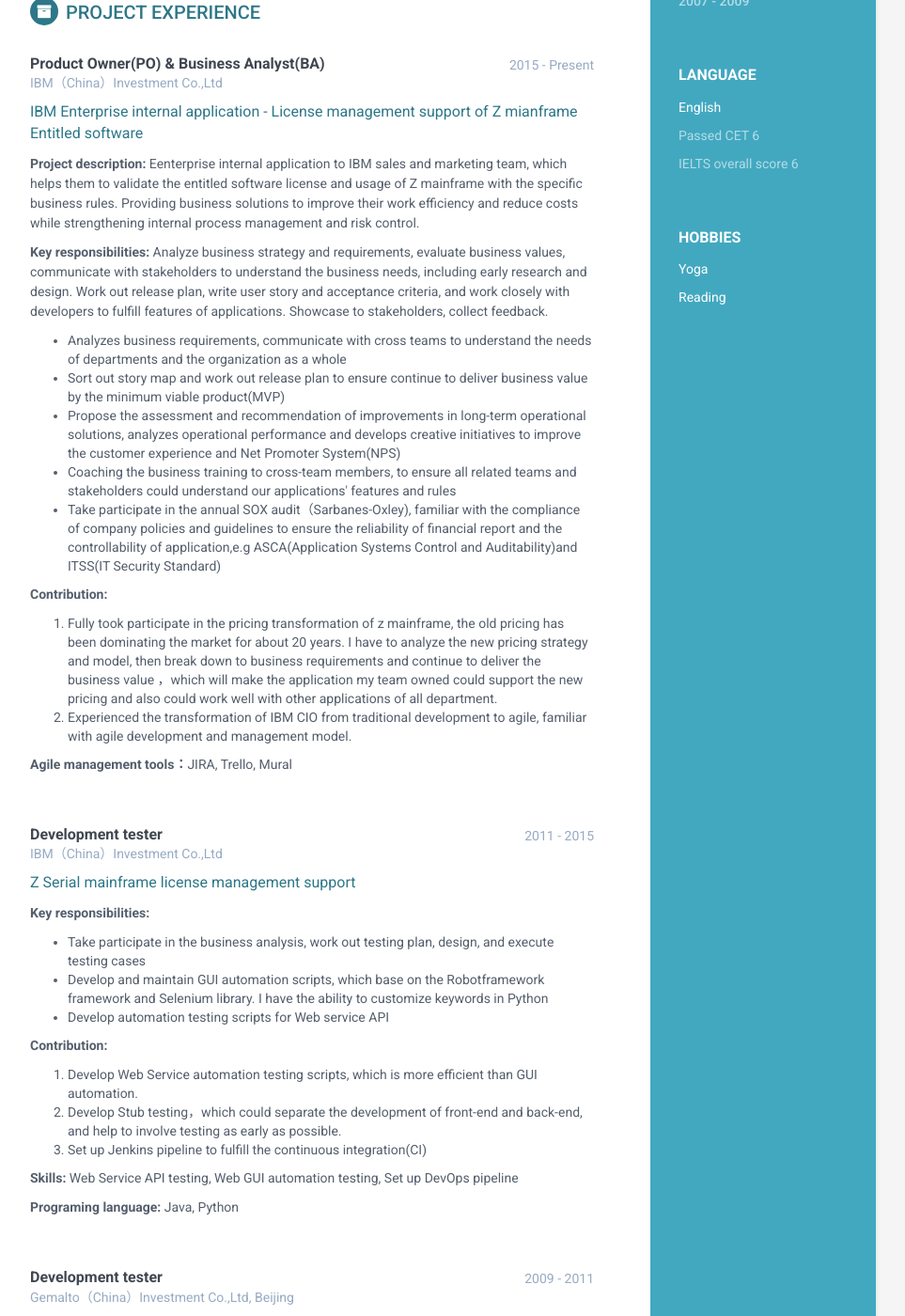
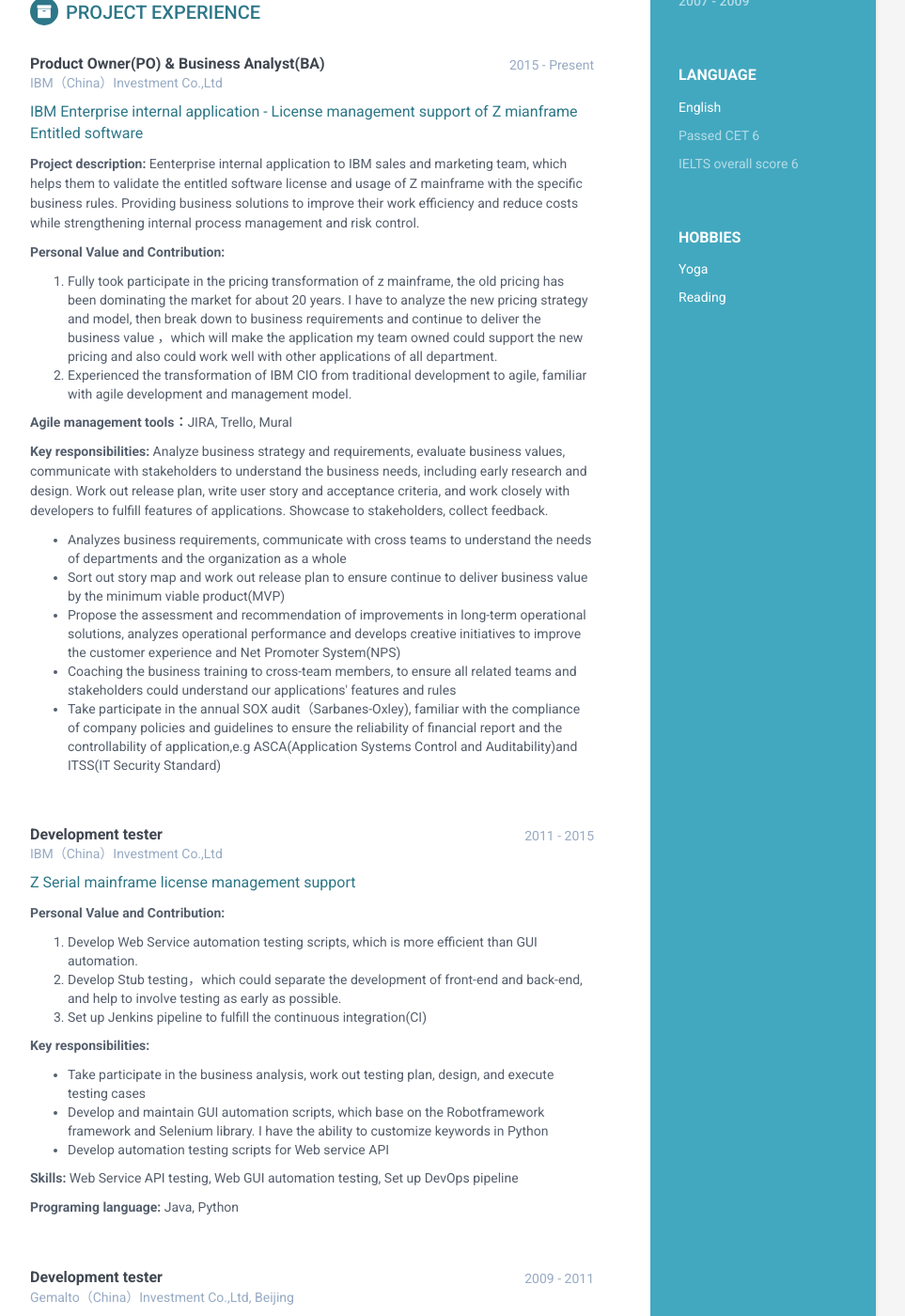
Before and after one commit to liuyang0116/LiuYangResume_EN, a Jekyll site: the page built from index.html, in a window 1280 px wide and 1400 px high, scrolled down 676 px. Shown: the whole window at 94% size, without its empty margins (188-1151 px from the left). Built offline with Jekyll 4.4.1, drawn with Linux system fonts in a browser that asks for light colours; some of the changed text lies outside the part shown.

Commit message:
Update projects.html

```diff
--- a/_includes/projects.html
+++ b/_includes/projects.html
@@ -14,6 +14,11 @@
                     <span class="project-tagline"><p><b>Project description: </b>
 Eenterprise internal application to IBM sales and marketing team, which helps them to validate the entitled software license and usage of Z mainframe with the specific business rules. Providing business solutions to improve their work efficiency and reduce costs while strengthening internal process management and risk control.</span>
 			</p>
+			<p><b>Personal Value and Contribution:</b></p>
+					<ol>
+					<li>Fully took participate in the pricing transformation of z mainframe, the old pricing has been dominating the market for about 20 years. I have to analyze the new pricing strategy and model, then break down to business requirements and continue to deliver the business value ，which will make the application my team owned could support the new pricing and also could work well with other applications of all department.</li>
+					<li>Experienced the transformation of IBM CIO from traditional development to agile, familiar with agile development and management model.</li></ol>
+					<p><b>Agile management tools：</b>JIRA, Trello, Mural</p>
 			<p><b>Key responsibilities: </b>Analyze business strategy and requirements, evaluate business values, communicate with stakeholders to understand the business needs, including early research and design. Work out release plan, write user story and acceptance criteria, and work closely with developers to fulfill features of applications. Showcase to stakeholders, collect feedback.</p>
 					<ul>
 					<li>Analyzes business requirements, communicate with cross teams to understand the needs of departments and the organization as a whole</li>
@@ -21,11 +26,7 @@ Eenterprise internal application to IBM sales and marketing team, which helps th
 					<li>Propose the assessment and recommendation of improvements in long-term operational solutions, analyzes operational performance and develops creative initiatives to improve the customer experience and Net Promoter System(NPS)</li>
 					<li>Coaching the business training to cross-team members, to ensure all related teams and stakeholders could understand our applications' features and rules</li>
 			                <li>Take participate in the annual SOX audit（Sarbanes-Oxley), familiar with the compliance of company policies and guidelines to ensure the reliability of financial report and the controllability of application,e.g ASCA(Application Systems Control and Auditability)and ITSS(IT Security Standard)</li></ul>
-			<p><b>Contribution:</b></p>
-					<ol>
-					<li>Fully took participate in the pricing transformation of z mainframe, the old pricing has been dominating the market for about 20 years. I have to analyze the new pricing strategy and model, then break down to business requirements and continue to deliver the business value ，which will make the application my team owned could support the new pricing and also could work well with other applications of all department.</li>
-					<li>Experienced the transformation of IBM CIO from traditional development to agile, familiar with agile development and management model.</li></ol>
-					<p><b>Agile management tools：</b>JIRA, Trello, Mural</p>
+
 
                 </div><!--//item-->
 				<br></br>
@@ -38,16 +39,17 @@ Eenterprise internal application to IBM sales and marketing team, which helps th
                     <span class="project-title"><a href="#" target="_blank">Z Serial mainframe license management support</a></span>
                     <span class="project-tagline"></span>
 					<p></p>
-			   <p><b>Key responsibilities: </b></p>
+			<p><b>Personal Value and Contribution:</b></p>
+				   <ol>
+					<li>Develop Web Service automation testing scripts, which is more efficient than GUI automation.</li>
+					<li>Develop Stub testing，which could separate the development of front-end and back-end, and help to involve testing as early as possible.</li>
+					<li>Set up Jenkins pipeline to fulfill the continuous integration(CI)</li></ol>
+			<p><b>Key responsibilities: </b></p>
 			   <ul>
 					<li>Take participate in the business analysis, work out testing plan, design, and execute testing cases</li>
 					<li>Develop and maintain GUI automation scripts, which base on the Robotframework framework and Selenium library. I have the ability to customize keywords in Python</li>
 					<li>Develop automation testing scripts for Web service API</li></ul>
-			   <p><b>Contribution: </b></p>
-				   <ol>
-					<li>Develop Web Service automation testing scripts, which is more efficient than GUI automation.</li>
-					<li>Develop Stub testing，which could separate the development of front-end and back-end, and help to involve testing as early as possible.</li>
-					<li>Set up Jenkins pipeline to fulfill the continuous integration(CI)</li></ol>
+
 			   <p><b>Skills: </b>Web Service API testing, Web GUI automation testing, Set up DevOps pipeline</p>
 					<p></p>
 			   <p><b>Programing language: </b>Java, Python</p>
@@ -64,8 +66,9 @@ Eenterprise internal application to IBM sales and marketing team, which helps th
                     <span class="project-title"><a href="#" target="_blank">Data analysis and verification for Extract-Transform-Load（ETL）</a></span>
 					<span class="project-tagline"></span>
 			<p></p>
-                <p><b>Key responsibilities: </b>Work out testing plan, design test cases，set up testing environment, and develop the testing scripts basing on shUnit framework.</p>
-				<p><b>Contribution: </b>Develop shell scripts to verify the data of Extract-Transform-Load（ETL）is integrity and reliable.</p>
+			<p><b>Personal Value and Contribution: </b>Develop shell scripts to verify the data of Extract-Transform-Load（ETL）is integrity and reliable.</p>
+                	<p><b>Key responsibilities: </b>Work out testing plan, design test cases，set up testing environment, and develop the testing scripts basing on shUnit framework.</p>
+
 				<p><b>Development environment: </b>Redhat4 + Oracle10.0.2</p>
 				<p><b>Skills: </b>Linux/Unix，Shell programming</p>
 				</div><!--//item-->
```
